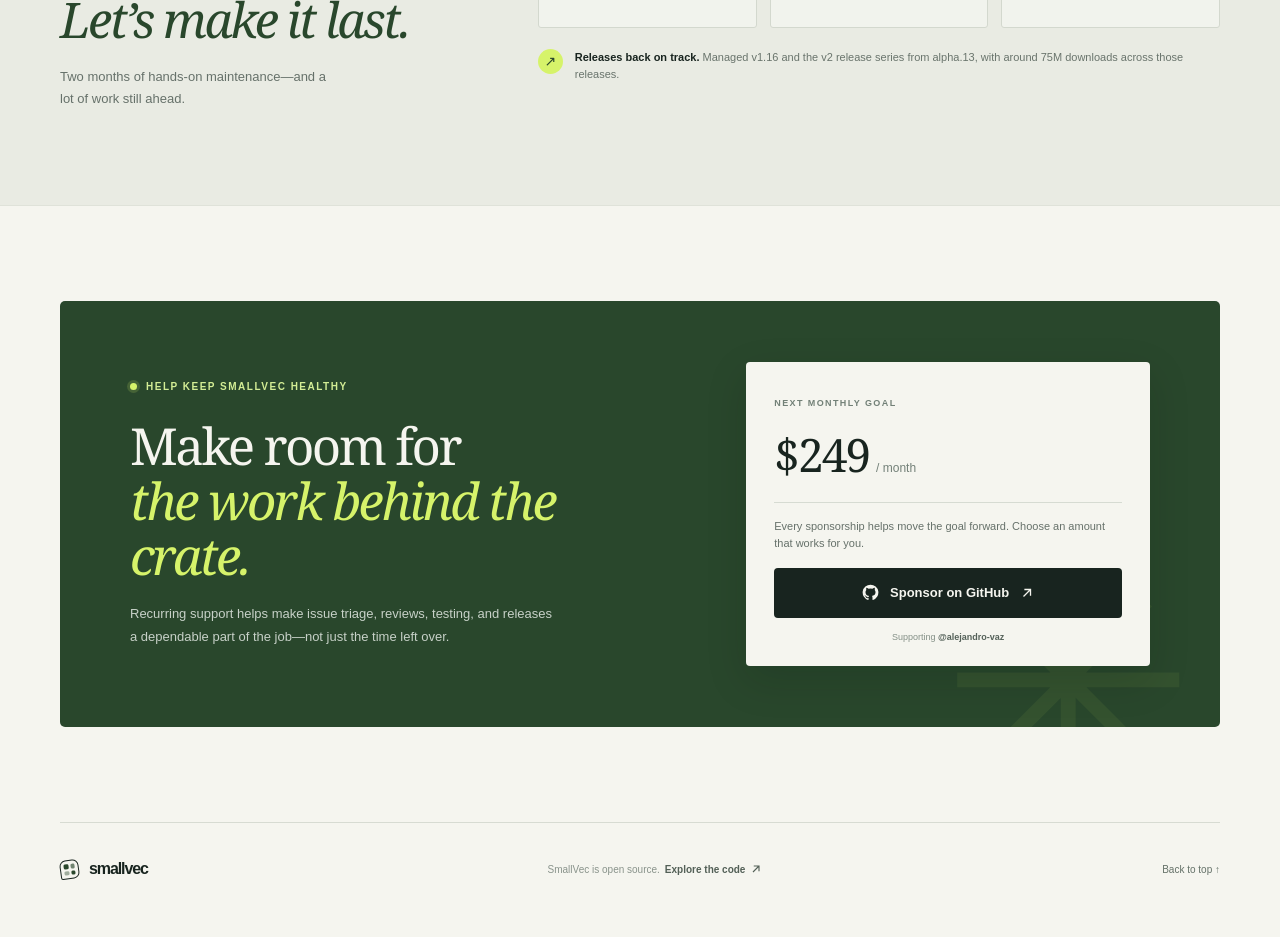
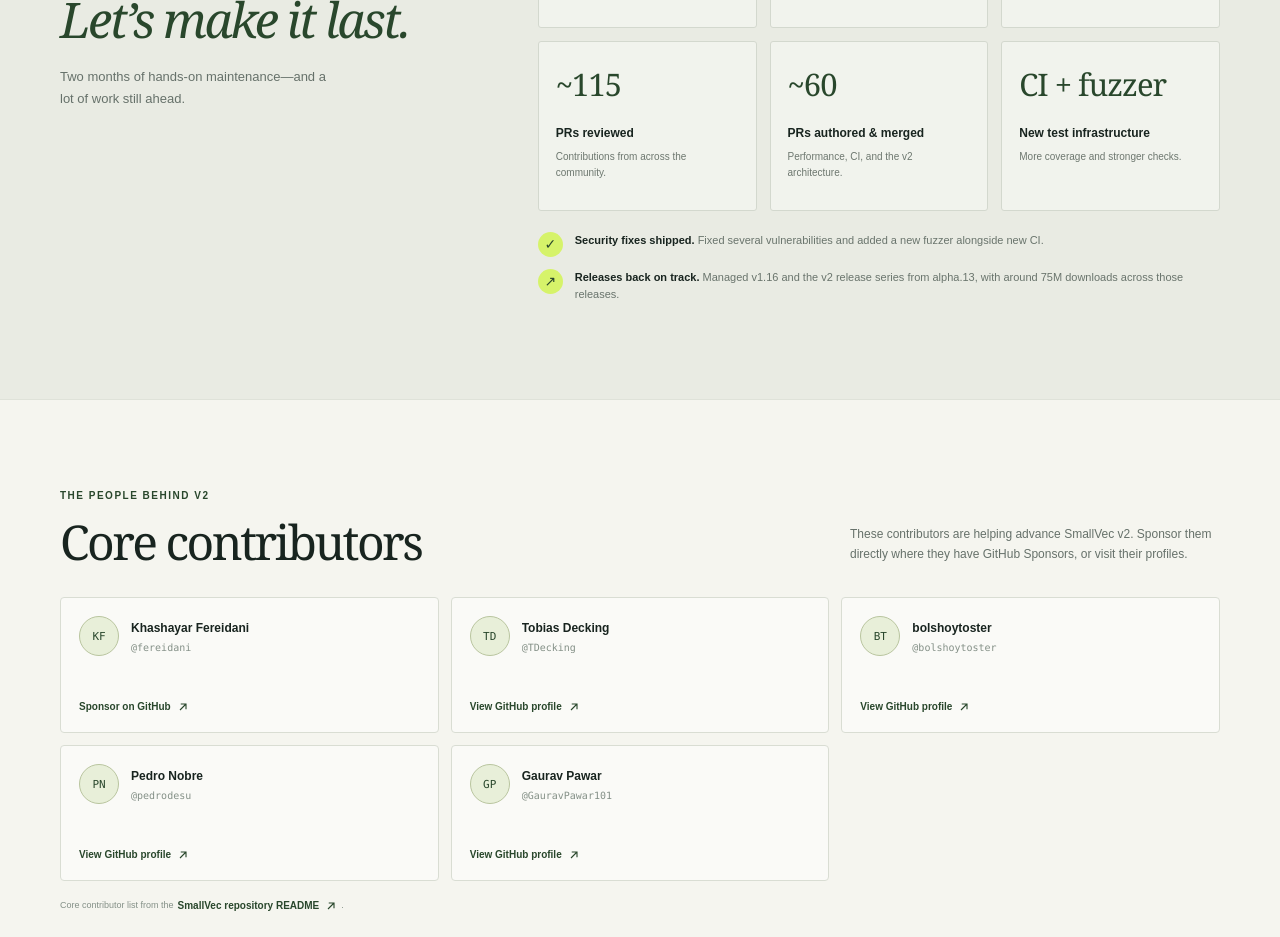
Before and after one commit to smallvec/smallvec.rs, a Next.js app: page / in a window 1280 px wide. Shown: the part 1860-2797 px from the top of the page. Before the commit the page ends 2775 px from the top, so only its background shows below. Built offline with nearby package versions, Linux system fonts and the light colour scheme.

Commit message:
feat: better

```diff
--- a/app/globals.css
+++ b/app/globals.css
@@ -463,8 +463,30 @@ h1 em, h2 em {
 .work-card h3 { margin-bottom: 7px; font-size: 12px; font-weight: 700; }
 .work-card p { margin: 0; color: #6d776f; font-size: 10px; line-height: 1.55; }
 .release-note { display: flex; align-items: flex-start; gap: 12px; margin: 21px 0 0; color: #69746c; font-size: 11px; line-height: 1.6; }
+.release-note + .release-note { margin-top: 12px; }
 .release-note strong { color: var(--ink); }
 .release-icon { width: 25px; height: 25px; flex: 0 0 auto; display: grid; place-items: center; border-radius: 50%; color: var(--green-dark); background: var(--green); font-size: 14px; }
+
+.contributors-section { padding-top: 88px; padding-bottom: 6px; }
+.contributors-heading { display: grid; grid-template-columns: 1fr minmax(260px, 370px); align-items: end; gap: 55px; margin-bottom: 30px; }
+.contributors-heading .eyebrow { margin-bottom: 14px; }
+.contributors-heading h2 { font-size: clamp(36px, 4vw, 48px); line-height: 1.05; }
+.contributors-heading > p { margin: 0 0 3px; color: var(--muted); font-size: 12px; line-height: 1.7; }
+.contributors-grid { display: grid; grid-template-columns: repeat(3, 1fr); gap: 12px; }
+.contributor-card { min-height: 136px; display: flex; flex-direction: column; justify-content: space-between; padding: 18px; border: 1px solid #d9ddd3; border-radius: 4px; background: rgba(255, 255, 255, .5); }
+.contributor-identity { display: flex; align-items: center; gap: 12px; min-width: 0; }
+.contributor-avatar { width: 40px; height: 40px; flex: 0 0 auto; display: grid; place-items: center; border: 1px solid #b9c59f; border-radius: 50%; color: var(--green-dark); background: #e8efd9; font: 11px "SFMono-Regular", Consolas, monospace; }
+.contributor-name-group { min-width: 0; display: flex; flex-direction: column; gap: 5px; }
+.contributor-name-group strong { overflow: hidden; color: var(--ink); font-size: 12px; font-weight: 700; text-overflow: ellipsis; white-space: nowrap; }
+.contributor-name-group > span { overflow: hidden; color: #849087; font: 10px "SFMono-Regular", Consolas, monospace; text-overflow: ellipsis; white-space: nowrap; }
+.contributor-link,
+.contributors-source a { display: inline-flex; align-items: center; gap: 6px; color: var(--green-dark); text-decoration: none; font-size: 10px; font-weight: 700; }
+.contributor-link { width: fit-content; padding-top: 12px; }
+.contributor-link svg,
+.contributors-source svg { width: 12px; height: 12px; }
+.contributor-link:hover,
+.contributors-source a:hover { color: #597c32; }
+.contributors-source { display: flex; align-items: center; gap: 4px; margin: 17px 0 0; color: #849087; font-size: 9px; }
 
 .funding-section { padding-top: 95px; padding-bottom: 95px; }
 .funding-card {
@@ -524,6 +546,9 @@ h1 em, h2 em {
   .memory-graphic { padding-top: 38px; }
   .story-content { margin-left: 18%; gap: 50px; }
   .work-inner { gap: 45px; }
+  .work-grid,
+  .contributors-grid { grid-template-columns: repeat(2, 1fr); }
+  .contributors-heading { gap: 32px; }
   .funding-card { gap: 38px; padding: 50px 42px; }
   .stats-inner { grid-template-columns: repeat(4, 1fr); padding-block: 20px; }
   .compiler-note { grid-column: 1 / -1; padding: 12px 0 0; border: 0; }
@@ -563,10 +588,18 @@ h1 em, h2 em {
   .work-inner { grid-template-columns: 1fr; gap: 35px; padding-top: 72px; padding-bottom: 75px; }
   .work-intro > p:last-child { margin-top: 15px; }
   .work-grid { gap: 8px; }
-  .work-card { min-height: 161px; padding: 15px 11px; }
+  .work-card { min-height: 150px; padding: 15px 11px; }
   .work-card > strong { font-size: 27px; margin-bottom: 15px; }
   .work-card h3 { font-size: 11px; }
   .work-card p { font-size: 9px; }
+
+  .contributors-section { padding-top: 70px; }
+  .contributors-heading { grid-template-columns: 1fr; gap: 14px; margin-bottom: 23px; }
+  .contributors-heading h2 { font-size: 40px; }
+  .contributors-grid { grid-template-columns: 1fr; gap: 8px; }
+  .contributor-card { min-height: 82px; flex-direction: row; align-items: center; padding: 13px; }
+  .contributor-link { flex: 0 0 auto; padding-top: 0; margin-left: 10px; font-size: 9px; }
+  .contributors-source { align-items: flex-start; flex-wrap: wrap; line-height: 1.6; }
 
   .funding-section { padding-top: 66px; padding-bottom: 66px; }
   .funding-card { grid-template-columns: 1fr; gap: 31px; padding: 37px 25px 27px; }
--- a/app/page.tsx
+++ b/app/page.tsx
@@ -1,4 +1,42 @@
 const sponsorUrl = "https://github.com/sponsors/alejandro-vaz";
+
+const coreContributors = [
+  {
+    handle: "fereidani",
+    name: "Khashayar Fereidani",
+    initials: "KF",
+    href: "https://github.com/sponsors/fereidani",
+    action: "Sponsor on GitHub",
+  },
+  {
+    handle: "TDecking",
+    name: "Tobias Decking",
+    initials: "TD",
+    href: "https://github.com/TDecking",
+    action: "View GitHub profile",
+  },
+  {
+    handle: "bolshoytoster",
+    name: "bolshoytoster",
+    initials: "BT",
+    href: "https://github.com/bolshoytoster",
+    action: "View GitHub profile",
+  },
+  {
+    handle: "pedrodesu",
+    name: "Pedro Nobre",
+    initials: "PN",
+    href: "https://github.com/pedrodesu",
+    action: "View GitHub profile",
+  },
+  {
+    handle: "GauravPawar101",
+    name: "Gaurav Pawar",
+    initials: "GP",
+    href: "https://github.com/GauravPawar101",
+    action: "View GitHub profile",
+  },
+];
 
 function ArrowUpRight() {
   return (
@@ -33,6 +71,7 @@ export default function Home() {
         <nav className="header-nav" aria-label="Main navigation">
           <a href="#story">The story</a>
           <a href="#work">Recent work</a>
+          <a href="#contributors">Contributors</a>
           <a href="https://docs.rs/smallvec/latest/smallvec/" target="_blank" rel="noreferrer">
             Docs <ArrowUpRight />
           </a>
@@ -142,13 +181,44 @@ export default function Home() {
             </div>
             <div className="work-details">
               <div className="work-grid">
-                <article className="work-card"><strong>~115</strong><h3>PRs reviewed</h3><p>From 30+ contributors across the community.</p></article>
+                <article className="work-card"><strong>40+</strong><h3>Contributors</h3><p>People brought into SmallVec’s ongoing development.</p></article>
+                <article className="work-card"><strong>&lt;24h</strong><h3>Response time</h3><p>Keeping questions and reviews moving.</p></article>
+                <article className="work-card"><strong>150+</strong><h3>Issues triaged</h3><p>A backlog more than two years old cleared.</p></article>
+                <article className="work-card"><strong>~115</strong><h3>PRs reviewed</h3><p>Contributions from across the community.</p></article>
                 <article className="work-card"><strong>~60</strong><h3>PRs authored &amp; merged</h3><p>Performance, CI, and the v2 architecture.</p></article>
-                <article className="work-card"><strong>150+</strong><h3>Issues triaged</h3><p>A two-year backlog cleared.</p></article>
+                <article className="work-card"><strong>CI + fuzzer</strong><h3>New test infrastructure</h3><p>More coverage and stronger checks.</p></article>
               </div>
+              <p className="release-note"><span className="release-icon">✓</span><span><strong>Security fixes shipped.</strong> Fixed several vulnerabilities and added a new fuzzer alongside new CI.</span></p>
               <p className="release-note"><span className="release-icon">↗</span><span><strong>Releases back on track.</strong> Managed v1.16 and the v2 release series from alpha.13, with around 75M downloads across those releases.</span></p>
             </div>
           </div>
+        </section>
+
+        <section className="contributors-section section-wrap" id="contributors">
+          <div className="contributors-heading">
+            <div>
+              <p className="eyebrow">The people behind v2</p>
+              <h2>Core contributors</h2>
+            </div>
+            <p>These contributors are helping advance SmallVec v2. Sponsor them directly where they have GitHub Sponsors, or visit their profiles.</p>
+          </div>
+          <div className="contributors-grid">
+            {coreContributors.map((contributor) => (
+              <article className="contributor-card" key={contributor.handle}>
+                <div className="contributor-identity">
+                  <span className="contributor-avatar" aria-hidden="true">{contributor.initials}</span>
+                  <span className="contributor-name-group">
+                    <strong>{contributor.name}</strong>
+                    <span>@{contributor.handle}</span>
+                  </span>
+                </div>
+                <a className="contributor-link" href={contributor.href} target="_blank" rel="noreferrer">
+                  {contributor.action} <ArrowUpRight />
+                </a>
+              </article>
+            ))}
+          </div>
+          <p className="contributors-source">Core contributor list from the <a href="https://github.com/servo/rust-smallvec#v2-core-contributors" target="_blank" rel="noreferrer">SmallVec repository README <ArrowUpRight /></a>.</p>
         </section>
 
         <section className="funding-section section-wrap" id="funding">
```
